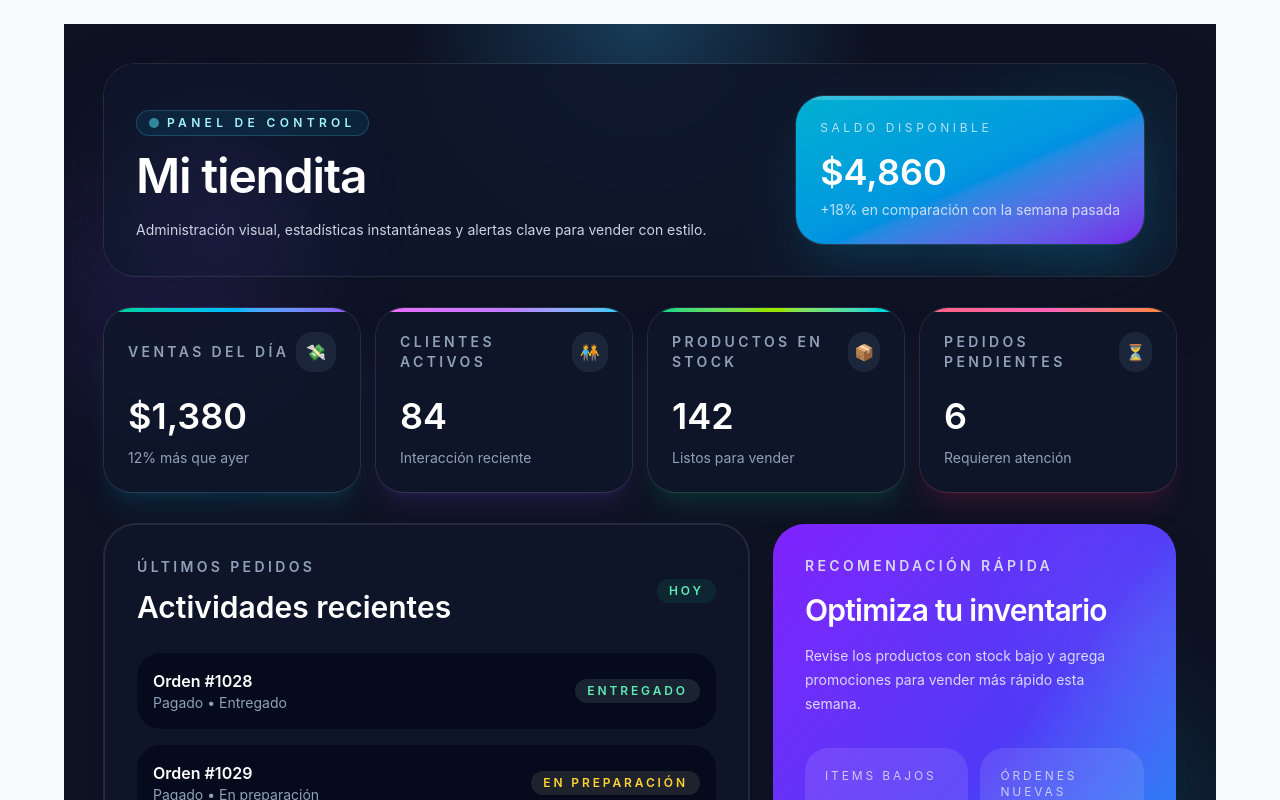
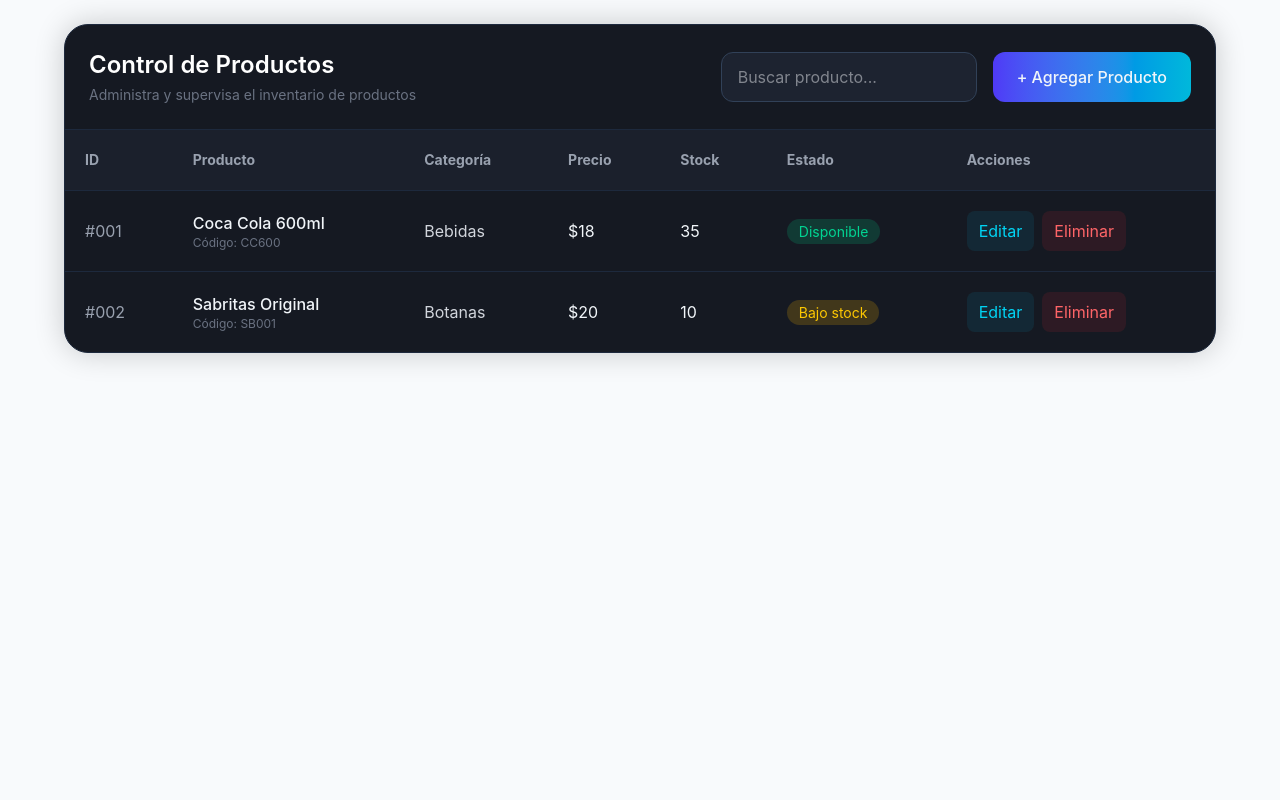
Before and after one commit to skarmik/tienda, an Angular app: page /products in a window 1280 px wide. Before the commit this address led to /. Shown: the top 800 px of the page. Built offline with nearby package versions, Linux system fonts and the light colour scheme.

Commit message:
feat(products):Agrego products

```diff
--- a/src/app/app.routes.ts
+++ b/src/app/app.routes.ts
@@ -1,8 +1,10 @@
 import { Routes } from '@angular/router';
 import { Dashboard } from './pages/dashboard/dashboard';
+import { Products } from './pages/products/products';
 
 export const routes: Routes = [
   { path: '', component: Dashboard },
   { path: 'dashboard', component: Dashboard },
+  { path: 'products', component: Products },
   { path: '**', redirectTo: '' }
 ];
--- /dev/null
+++ b/src/app/pages/products/products.html
@@ -0,0 +1,255 @@
+<div class="bg-[#151922]
+rounded-3xl
+border border-slate-800
+overflow-hidden
+shadow-[0_0_30px_rgba(0,0,0,.2)]">
+
+    <!-- Header -->
+
+    <div class="flex flex-col md:flex-row md:items-center justify-between gap-5 p-6 border-b border-slate-800">
+
+        <div>
+
+            <h2 class="text-2xl font-semibold text-white">
+                Control de Productos
+            </h2>
+
+            <p class="text-sm text-gray-500 mt-1">
+                Administra y supervisa el inventario de productos
+            </p>
+
+        </div>
+
+        <div class="flex gap-4">
+
+            <div class="relative">
+
+                <input
+                type="text"
+                placeholder="Buscar producto..."
+                class="bg-[#1d2330]
+                border border-slate-700
+                text-gray-200
+                rounded-xl
+                pl-4 pr-4 py-3
+                w-64
+                focus:outline-none
+                focus:border-cyan-400
+                focus:shadow-[0_0_15px_rgba(34,211,238,.25)]
+                transition-all duration-300">
+
+            </div>
+
+            <button
+            class="px-6 py-3
+            rounded-xl
+            bg-gradient-to-r
+            from-indigo-600
+            to-cyan-500
+            font-medium
+            hover:scale-105
+            hover:shadow-[0_0_25px_rgba(59,130,246,.45)]
+            active:scale-95
+            transition-all duration-300">
+
+                + Agregar Producto
+
+            </button>
+
+        </div>
+
+    </div>
+
+
+    <!-- Tabla -->
+
+    <div class="overflow-x-auto">
+
+        <table class="w-full">
+
+            <thead class="bg-[#1b202c]">
+
+                <tr class="text-left text-gray-400 text-sm">
+
+                    <th class="p-5">ID</th>
+                    <th class="p-5">Producto</th>
+                    <th class="p-5">Categoría</th>
+                    <th class="p-5">Precio</th>
+                    <th class="p-5">Stock</th>
+                    <th class="p-5">Estado</th>
+                    <th class="p-5">Acciones</th>
+
+                </tr>
+
+            </thead>
+
+
+            <tbody>
+
+                <tr class="border-t border-slate-800 hover:bg-slate-800/40 transition-all duration-300">
+
+                    <td class="p-5 text-gray-400">
+                        #001
+                    </td>
+
+                    <td class="p-5">
+
+                        <div>
+
+                            <p class="font-medium">
+                                Coca Cola 600ml
+                            </p>
+
+                            <p class="text-xs text-gray-500">
+                                Código: CC600
+                            </p>
+
+                        </div>
+
+                    </td>
+
+                    <td class="p-5 text-gray-300">
+                        Bebidas
+                    </td>
+
+                    <td class="p-5">
+                        $18
+                    </td>
+
+                    <td class="p-5">
+                        35
+                    </td>
+
+                    <td class="p-5">
+
+                        <span class="px-3 py-1 rounded-full
+                        bg-emerald-500/20
+                        text-emerald-400
+                        text-sm">
+
+                            Disponible
+
+                        </span>
+
+                    </td>
+
+                    <td class="p-5">
+
+                        <div class="flex gap-2">
+
+                            <button
+                            class="px-3 py-2 rounded-lg
+                            bg-cyan-500/10
+                            text-cyan-400
+                            hover:bg-cyan-500/20
+                            transition">
+
+                                Editar
+
+                            </button>
+
+                            <button
+                            class="px-3 py-2 rounded-lg
+                            bg-red-500/10
+                            text-red-400
+                            hover:bg-red-500/20
+                            transition">
+
+                                Eliminar
+
+                            </button>
+
+                        </div>
+
+                    </td>
+
+                </tr>
+
+
+
+                <tr class="border-t border-slate-800 hover:bg-slate-800/40 transition-all duration-300">
+
+                    <td class="p-5 text-gray-400">
+                        #002
+                    </td>
+
+                    <td class="p-5">
+
+                        <div>
+
+                            <p class="font-medium">
+                                Sabritas Original
+                            </p>
+
+                            <p class="text-xs text-gray-500">
+                                Código: SB001
+                            </p>
+
+                        </div>
+
+                    </td>
+
+                    <td class="p-5 text-gray-300">
+                        Botanas
+                    </td>
+
+                    <td class="p-5">
+                        $20
+                    </td>
+
+                    <td class="p-5">
+                        10
+                    </td>
+
+                    <td class="p-5">
+
+                        <span class="px-3 py-1 rounded-full
+                        bg-yellow-500/20
+                        text-yellow-400
+                        text-sm">
+
+                            Bajo stock
+
+                        </span>
+
+                    </td>
+
+                    <td class="p-5">
+
+                        <div class="flex gap-2">
+
+                            <button
+                            class="px-3 py-2 rounded-lg
+                            bg-cyan-500/10
+                            text-cyan-400
+                            hover:bg-cyan-500/20
+                            transition">
+
+                                Editar
+
+                            </button>
+
+                            <button
+                            class="px-3 py-2 rounded-lg
+                            bg-red-500/10
+                            text-red-400
+                            hover:bg-red-500/20
+                            transition">
+
+                                Eliminar
+
+                            </button>
+
+                        </div>
+
+                    </td>
+
+                </tr>
+
+            </tbody>
+
+        </table>
+
+    </div>
+
+</div>
--- /dev/null
+++ b/src/app/pages/products/products.ts
@@ -0,0 +1,14 @@
+import { ChangeDetectionStrategy, Component } from '@angular/core';
+
+@Component({
+  selector: 'app-products',
+  imports: [],
+  templateUrl: './products.html',
+  styles: `
+    :host {
+      display: block;
+    }
+  `,
+  changeDetection: ChangeDetectionStrategy.OnPush,
+})
+export class Products {}
```
